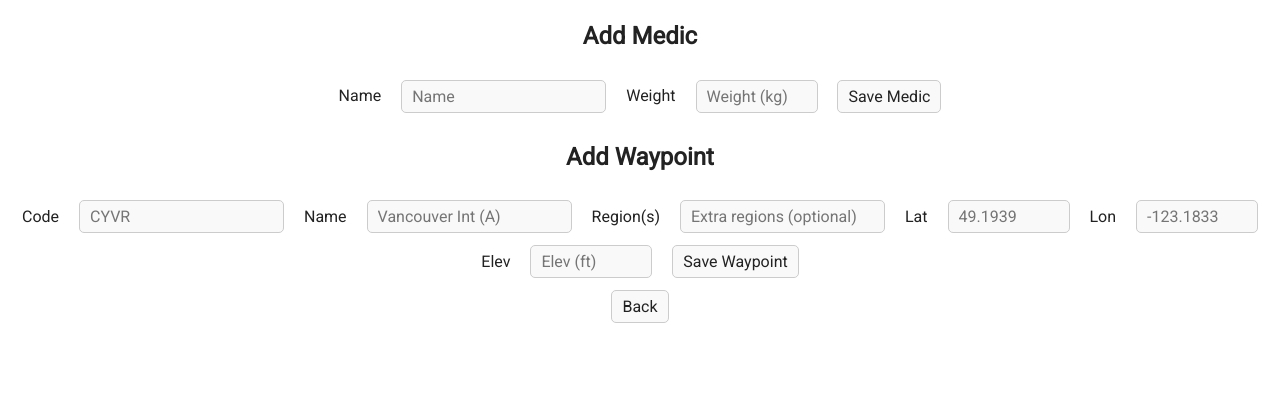
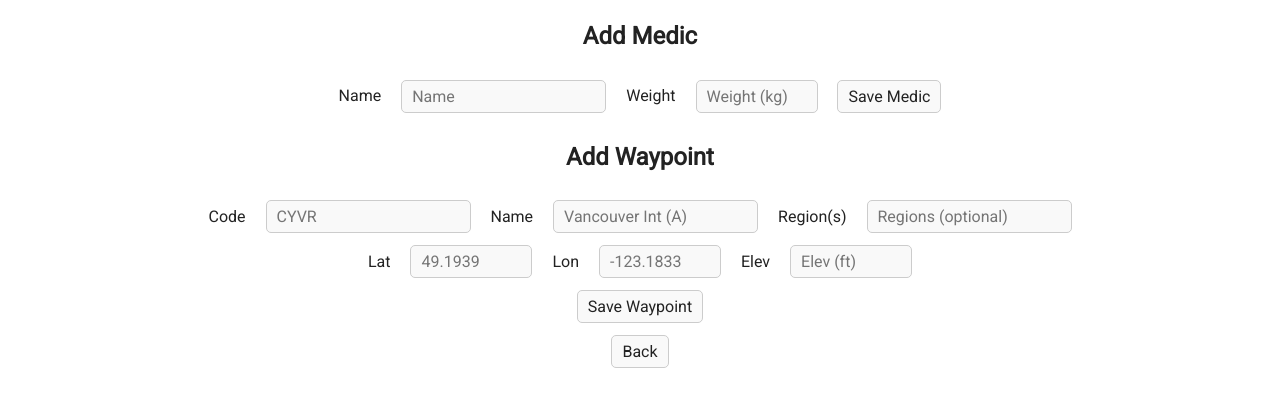
Before and after one commit to helifriz/test, a Flask app: page /manage in a window 1280 px wide. Shown: the part 185-592 px from the top of the page. Run offline with Flask 3, Linux system fonts and the light colour scheme.

Commit message:
Update manage.html

```diff
--- a/myapp/templates/manage.html
+++ b/myapp/templates/manage.html
@@ -29,18 +29,27 @@
 
     <section>
   <h2>Add Waypoint</h2>
+
   <label for="waypointCode">Code</label>
   <input id="waypointCode" placeholder="CYVR" />
+
   <label for="waypointName">Name</label>
   <input id="waypointName" placeholder="Vancouver Int (A)" />
+
   <label for="waypointRegion">Region(s)</label>
-      <input id="waypointRegion" placeholder="Extra regions (optional)" />
+  <input id="waypointRegion" placeholder="Regions (optional)" />
+
+  <div class="coord-group">
     <label for="waypointLat">Lat</label>
     <input id="waypointLat" type="number" step="0.0001" placeholder="49.1939" />
+
     <label for="waypointLon">Lon</label>
     <input id="waypointLon" type="number" step="0.0001" placeholder="-123.1833" />
+
     <label for="waypointElev">Elev</label>
     <input id="waypointElev" type="number" step="1" placeholder="Elev (ft)" />
+  </div>
+
   <button id="saveWaypointBtn">Save Waypoint</button>
 </section>
 
```
Lines whose indentation alone changed are shown as unchanged.
